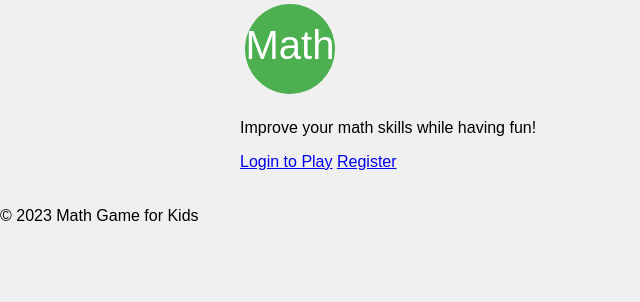
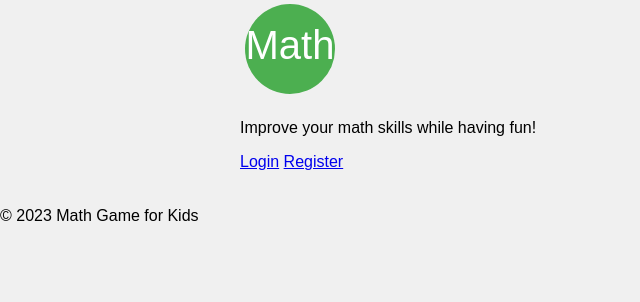
Before and after one commit to renderuas/JuegoMatesNaya, a Python web app: template templates/index.html in a window 1280 px wide. Shown: the part 187-489 px from the top of the page, without its empty margins (0-640 px from the left). Run offline with Jinja, Linux system fonts and the light colour scheme; the template is opened without the code that fills it, so the values that code supplies are empty.

Commit message:
Agent query: 1. Is the main page of the Math Game for Kids loading correctly? 2. Are there visible 'Login' and 'Register' buttons on the main page? 3. Can you click on the 'Login' and 'Register' buttons and access their respective pages?

```diff
--- a/main.py
+++ b/main.py
@@ -1,10 +1,11 @@
+from flask import render_template
 from app import create_app, db
 
 app = create_app()
 
 @app.route('/')
 def index():
-    return 'Welcome to Math Game for Kids!'
+    return render_template('index.html')
 
 if __name__ == "__main__":
     with app.app_context():
--- a/routes/auth.py
+++ b/routes/auth.py
@@ -23,6 +23,7 @@ def register():
         db.session.add(new_user)
         db.session.commit()
 
+        flash('Registration successful. Please log in.')
         return redirect(url_for('auth.login'))
 
     return render_template('register.html')
@@ -36,6 +37,7 @@ def login():
         user = User.query.filter_by(username=username).first()
         if user and user.check_password(password):
             login_user(user)
+            flash('Logged in successfully.')
             return redirect(url_for('game.play'))
         else:
             flash('Invalid username or password')
@@ -46,4 +48,5 @@ def login():
 @login_required
 def logout():
     logout_user()
+    flash('Logged out successfully.')
     return redirect(url_for('index'))
--- a/templates/index.html
+++ b/templates/index.html
@@ -8,8 +8,10 @@
 {% if current_user.is_authenticated %}
     <a href="{{ url_for('game.play') }}" class="btn">Start Playing</a>
 {% else %}
-    <a href="{{ url_for('auth.login') }}" class="btn">Login to Play</a>
-    <a href="{{ url_for('auth.register') }}" class="btn">Register</a>
+    <div class="auth-buttons">
+        <a href="{{ url_for('auth.login') }}" class="btn">Login</a>
+        <a href="{{ url_for('auth.register') }}" class="btn">Register</a>
+    </div>
 {% endif %}
 
 <div id="leaderboard"></div>
```
